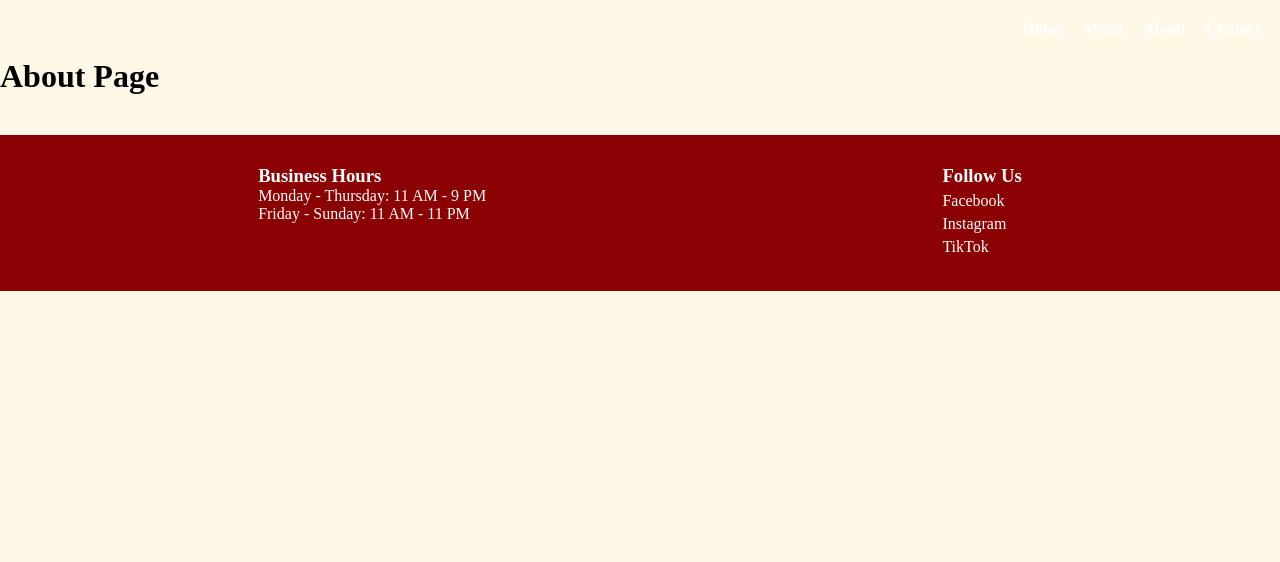
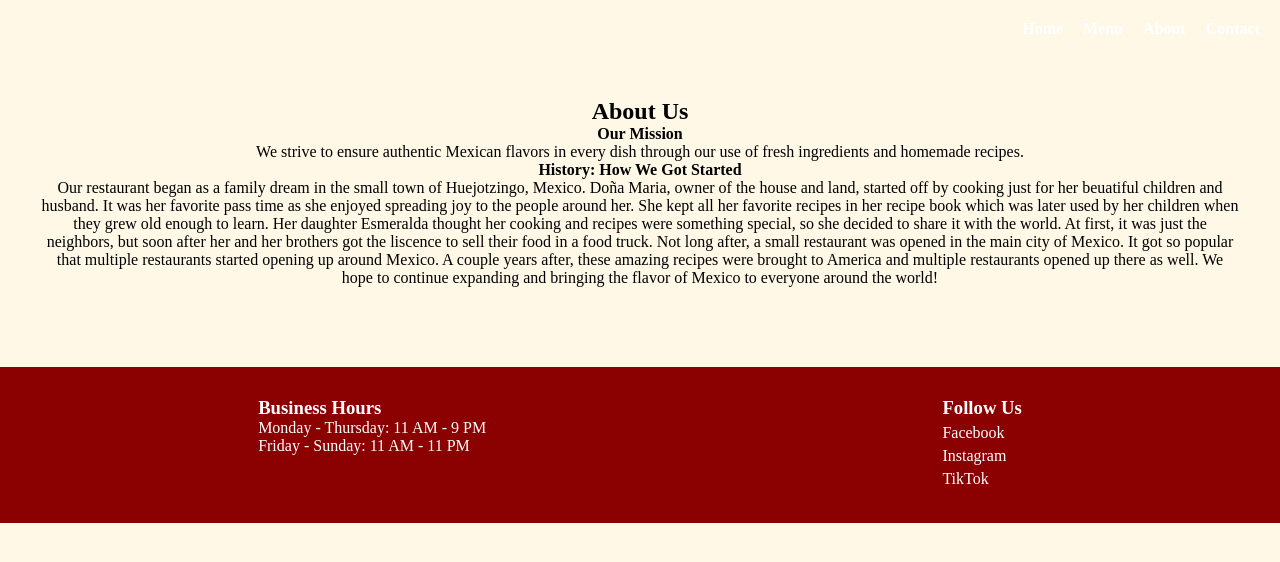
Before and after one commit to KatherinCuautli/A3, a React (Vite) app: page /about in a window 1280 px wide. Shown: the top 562 px of the page. Built offline with nearby package versions, Linux system fonts and the light colour scheme.

Commit message:
Finished About react page

```diff
--- a/src/pages/About.jsx
+++ b/src/pages/About.jsx
@@ -1,5 +1,36 @@
-function About() {
-  return <h1>About Page</h1>;
+function About(){
+  return (
+    <>
+    <section className="about">
+      <h1>About Us</h1>
+      <h4>Our Mission</h4>
+      <p>
+        We strive to ensure authentic Mexican flavors in every dish through our
+        use of fresh ingredients and homemade recipes.
+      </p>
+
+      <h4>History: How We Got Started</h4>
+      <p>
+        Our restaurant began as a family dream in the small town of
+        Huejotzingo, Mexico. Doña Maria, owner of the house and land,
+        started off by cooking just for her beuatiful children and
+        husband. It was her favorite pass time as she enjoyed spreading
+        joy to the people around her. She kept all her favorite recipes
+        in her recipe book which was later used by her children when they
+        grew old enough to learn. Her daughter Esmeralda thought her
+        cooking and recipes were something special, so she decided to
+        share it with the world. At first, it was just the neighbors, but
+        soon after her and her brothers got the liscence to sell their
+        food in a food truck. Not long after, a small restaurant was
+        opened in the main city of Mexico. It got so popular that multiple
+        restaurants started opening up around Mexico. A couple years after,
+        these amazing recipes were brought to America and multiple restaurants
+        opened up there as well. We hope to continue expanding and bringing
+        the flavor of Mexico to everyone around the world!
+      </p>
+    </section>
+    </>
+  );
 }
 
 export default About;
--- a/src/pages/Home.jsx
+++ b/src/pages/Home.jsx
@@ -19,32 +19,6 @@ function Home(){
                 <button id="nextB">❯</button>
             </div>
         </section>
-        <script src="script.js"></script>
-
-        <footer>
-            <div className="footer-content">
-                <div className="business-hours">
-                    <h3>Business Hours</h3>
-                    <p>Monday - Thursday: 11 AM - 9 PM</p>
-                    <p>Friday - Sunday: 11 AM - 11 PM</p>
-                </div>
-
-                <div className="social-links">
-                    <h3>Follow Us</h3>
-                    <a href="https://www.facebook.com" target="_blank">
-                        Facebook
-                    </a>
-
-                    <a href="https://www.instagram.com" target="_blank">
-                        Instagram
-                    </a>
-
-                    <a href="https://www.tiktok.com" target="_blank">
-                        TikTok
-                    </a>
-                </div>
-            </div>
-        </footer>
         </>
     );
 }
```
